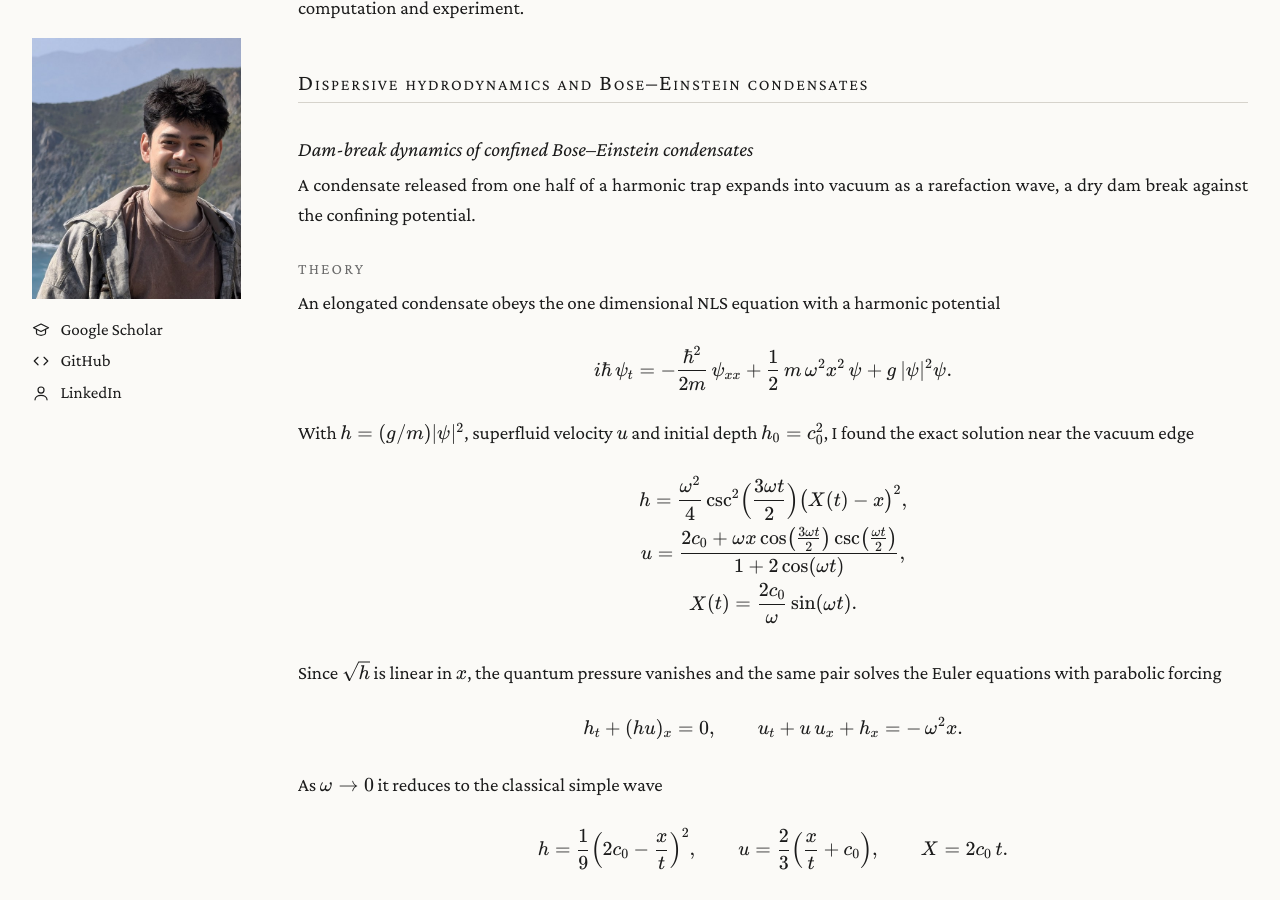
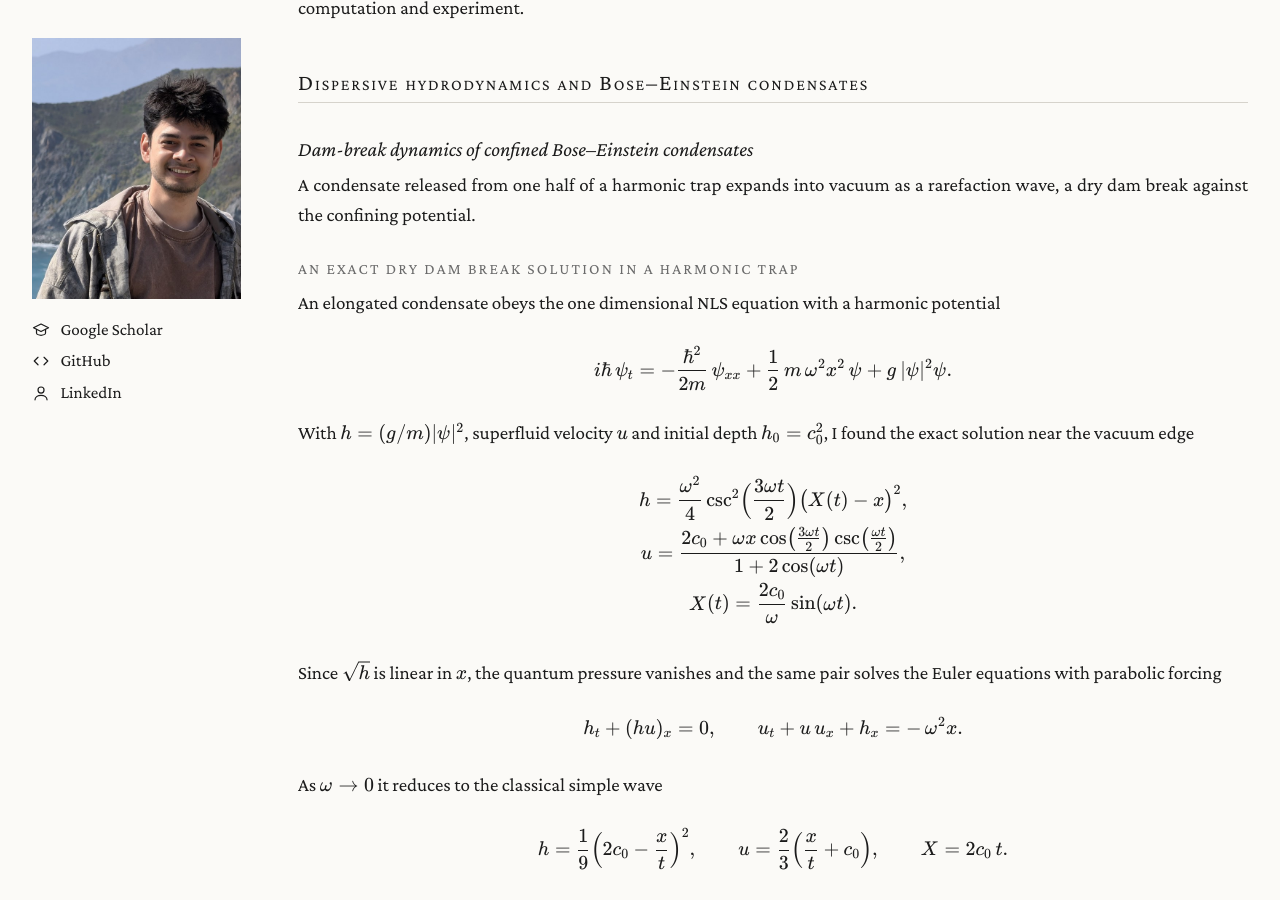
Before and after one commit to shashwatsharan/shashwatsharan.github.io, a Jekyll site: the page built from research.md, in a window 1280 px wide and 900 px high, scrolled down 462 px. Built offline with Jekyll 4.4.1, drawn with Linux system fonts in a browser that asks for light colours.

Commit message:
Rename Theory heading after the result

```diff
--- a/research.md
+++ b/research.md
@@ -11,7 +11,7 @@ My research in applied mathematics centres on nonlinear waves, dispersive partia
 
 A condensate released from one half of a harmonic trap expands into vacuum as a rarefaction wave, a dry dam break against the confining potential.
 
-#### Theory
+#### An exact dry dam break solution in a harmonic trap
 
 An elongated condensate obeys the one dimensional NLS equation with a harmonic potential
 
```
